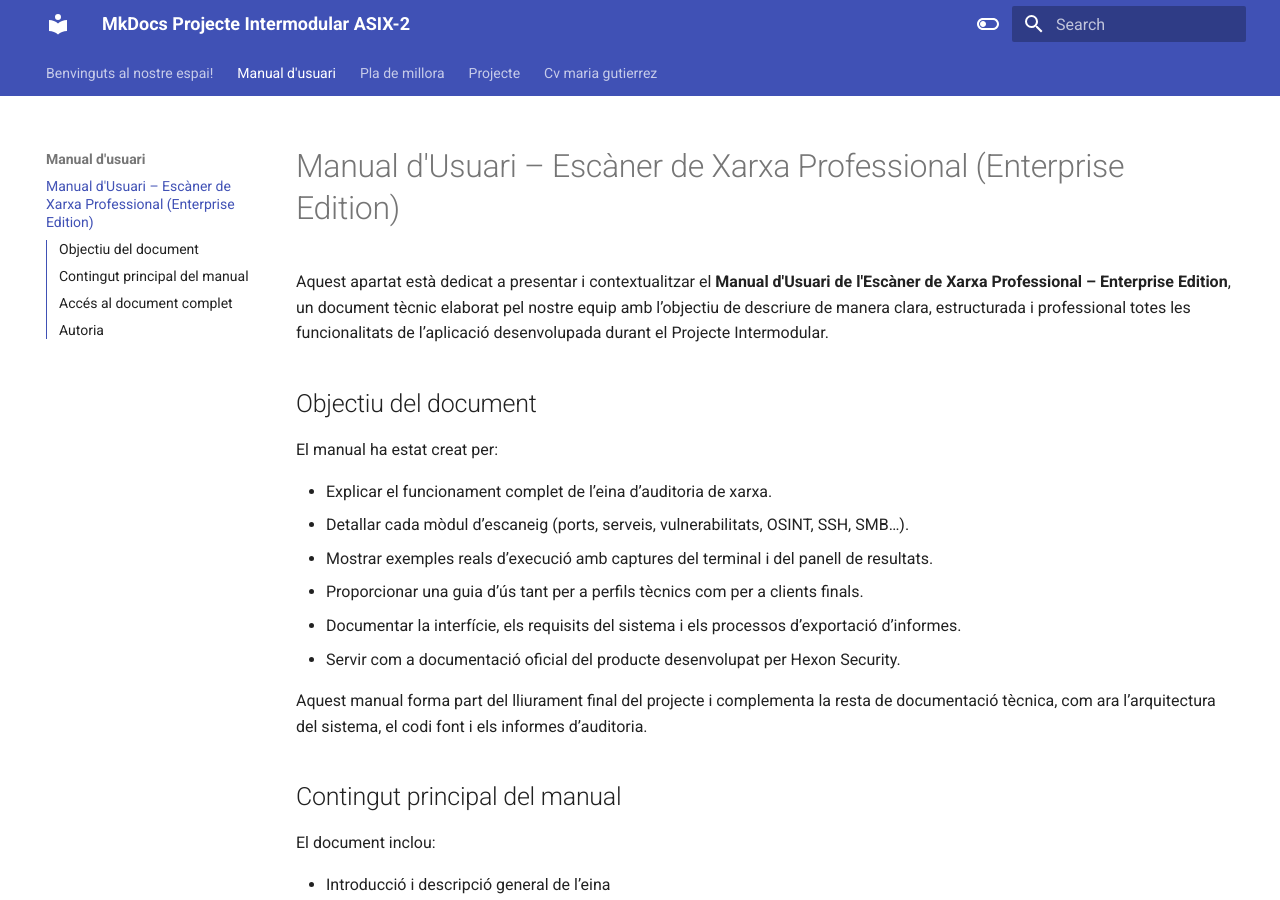
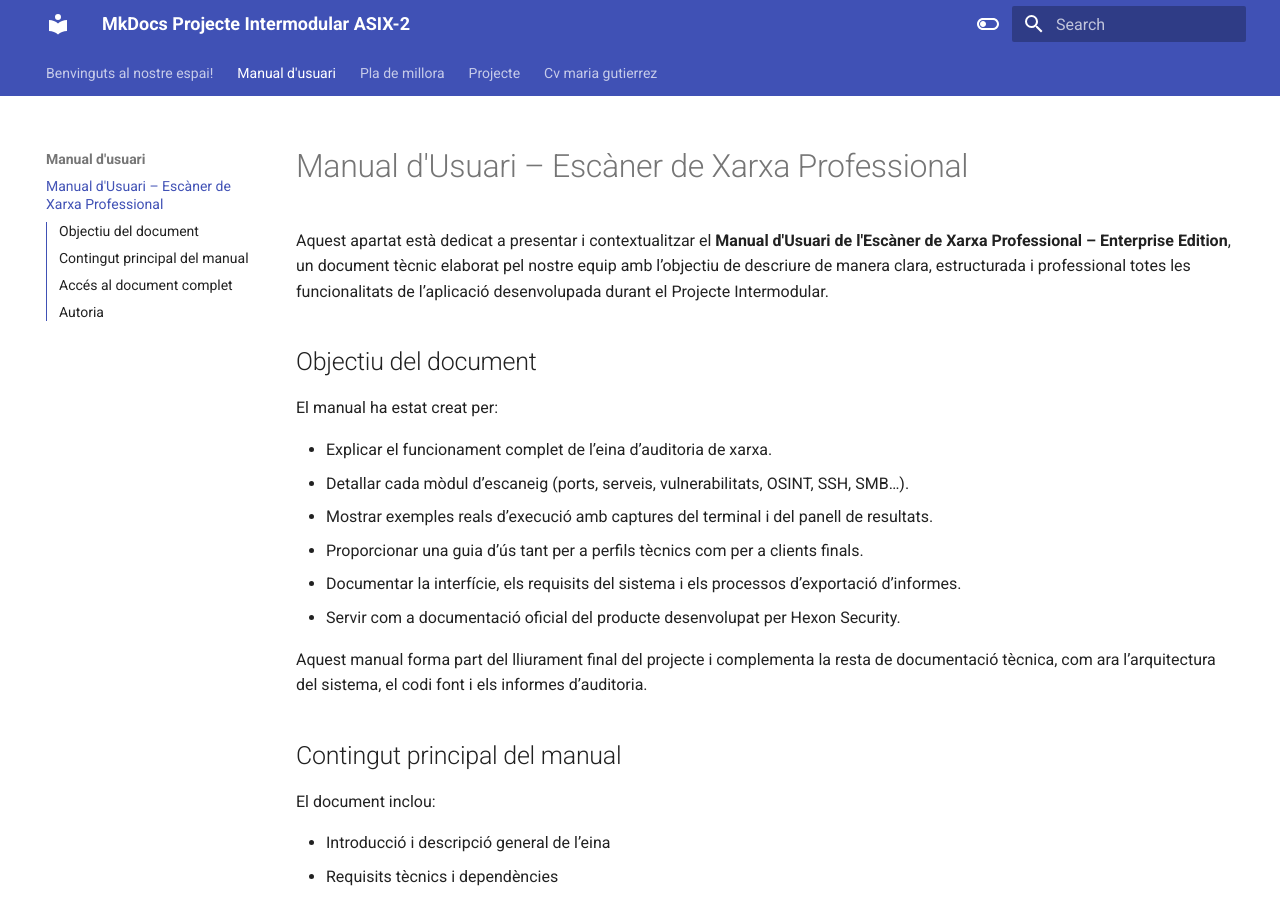
Before and after one commit to mariagutierrez03/projecte-asix2, an MkDocs documentation site: the page built from docs/Manual d'usuari/Manual d'usuari.md, in a window 1280 px wide and 900 px high. Built offline with MkDocs 1.6.1 and Material for MkDocs 9.7.7, drawn with Linux system fonts in a browser that asks for light colours.

Commit message:
Update Manual d'usuari.md

```diff
--- a/docs/Manual d'usuari/Manual d'usuari.md
+++ b/docs/Manual d'usuari/Manual d'usuari.md
@@ -1,4 +1,4 @@
-# Manual d'Usuari – Escàner de Xarxa Professional (Enterprise Edition)
+# Manual d'Usuari – Escàner de Xarxa Professional
 
 Aquest apartat està dedicat a presentar i contextualitzar el **Manual d'Usuari de l'Escàner de Xarxa Professional – Enterprise Edition**, un document tècnic elaborat pel nostre equip amb l’objectiu de descriure de manera clara, estructurada i professional totes les funcionalitats de l’aplicació desenvolupada durant el Projecte Intermodular.
 
```
